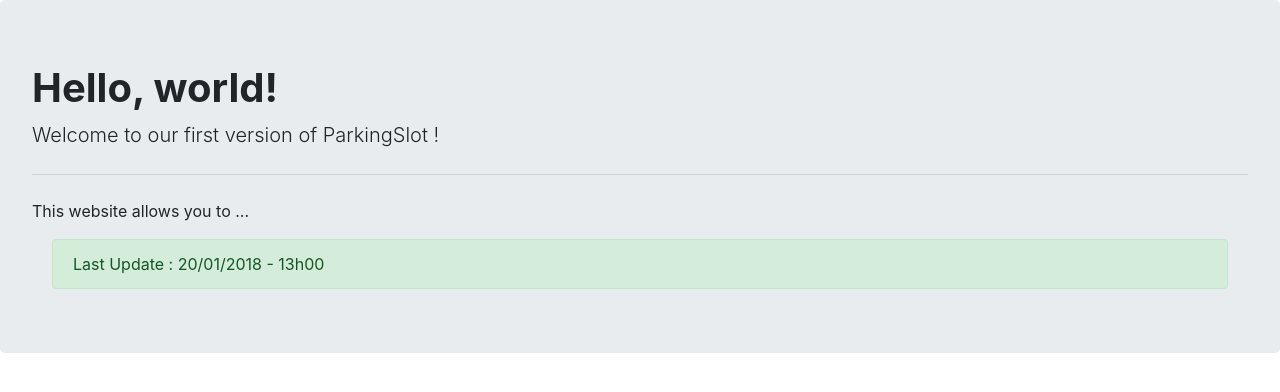
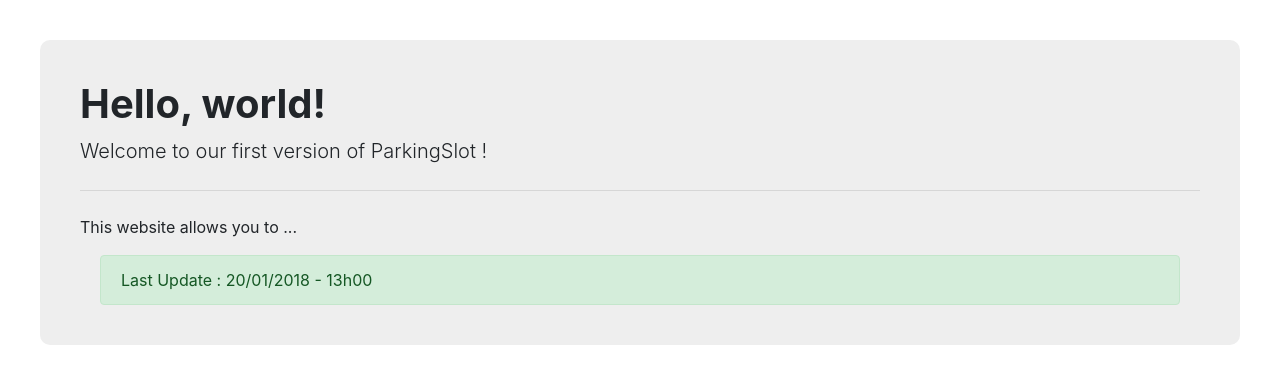
Before and after one commit to Sh3mm/Hackatown, a PHP site: page / in a window 1280 px wide. Shown: the part 56-448 px from the top of the page. Run offline with PHP 8.4, Linux system fonts and the light colour scheme; some libraries are stand-ins or nearby versions.

Commit message:
correction de bug

```diff
--- a/index.html
+++ b/index.html
@@ -30,7 +30,7 @@
               Parking Slot
             </a>
             <div class="dropdown-menu" aria-labelledby="navbarDropdown">
-              <a class="dropdown-item" href="#">Leaving now ?</a>
+              <a class="dropdown-item" href="#">Leaving now ?<>
               <a class="dropdown-item" href="#">Planing your parking slot ?</a>
               <div class="dropdown-divider"></div>
               <a class="dropdown-item" href="map1.html">Check availability in Montréal</a>
@@ -40,18 +40,16 @@
       </div>
     </nav>
 
-    <div class="jumbotron">
+    <div id="jumbotron1" class="jumbotron">
+      <div id="jumbotron2">
         <h1><b>Hello, world!</b></h1>
         <p class="lead">Welcome to our first version of ParkingSlot !</p>
         <hr class="my-4">
         <p>This website allows you to ...</p>
         <div id="alert" class="alert alert-success" role="alert">
             Last Update : 20/01/2018 - 13h00
-        </div>
+      </div>
     </div>
-
-
-
 
     <!-- Optional JavaScript -->
     <!-- jQuery first, then Popper.js, then Bootstrap JS -->
--- a/main.css
+++ b/main.css
@@ -1,5 +1,4 @@
 #nav {
-
     border-color: black;
 }
 
@@ -9,3 +8,16 @@
     margin-left: 20px;
     margin-bottom: 0px;
 }
+
+#jumbotron1{
+
+	padding: 40px;
+	background-color: white;
+}
+
+#jumbotron2 {
+
+	padding: 40px;
+	border-radius: 10px;
+	background-color: #eee;
+}
```
